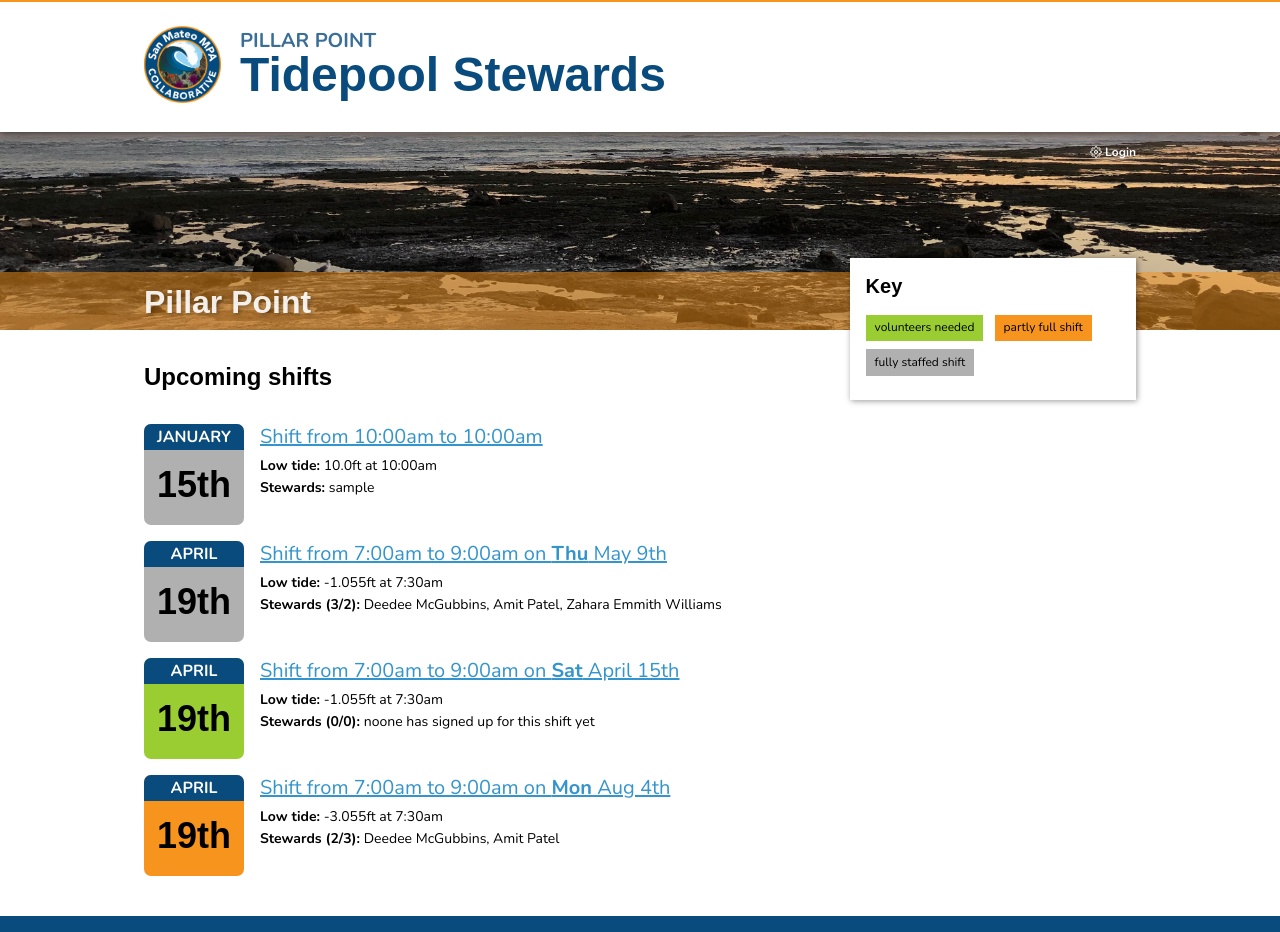
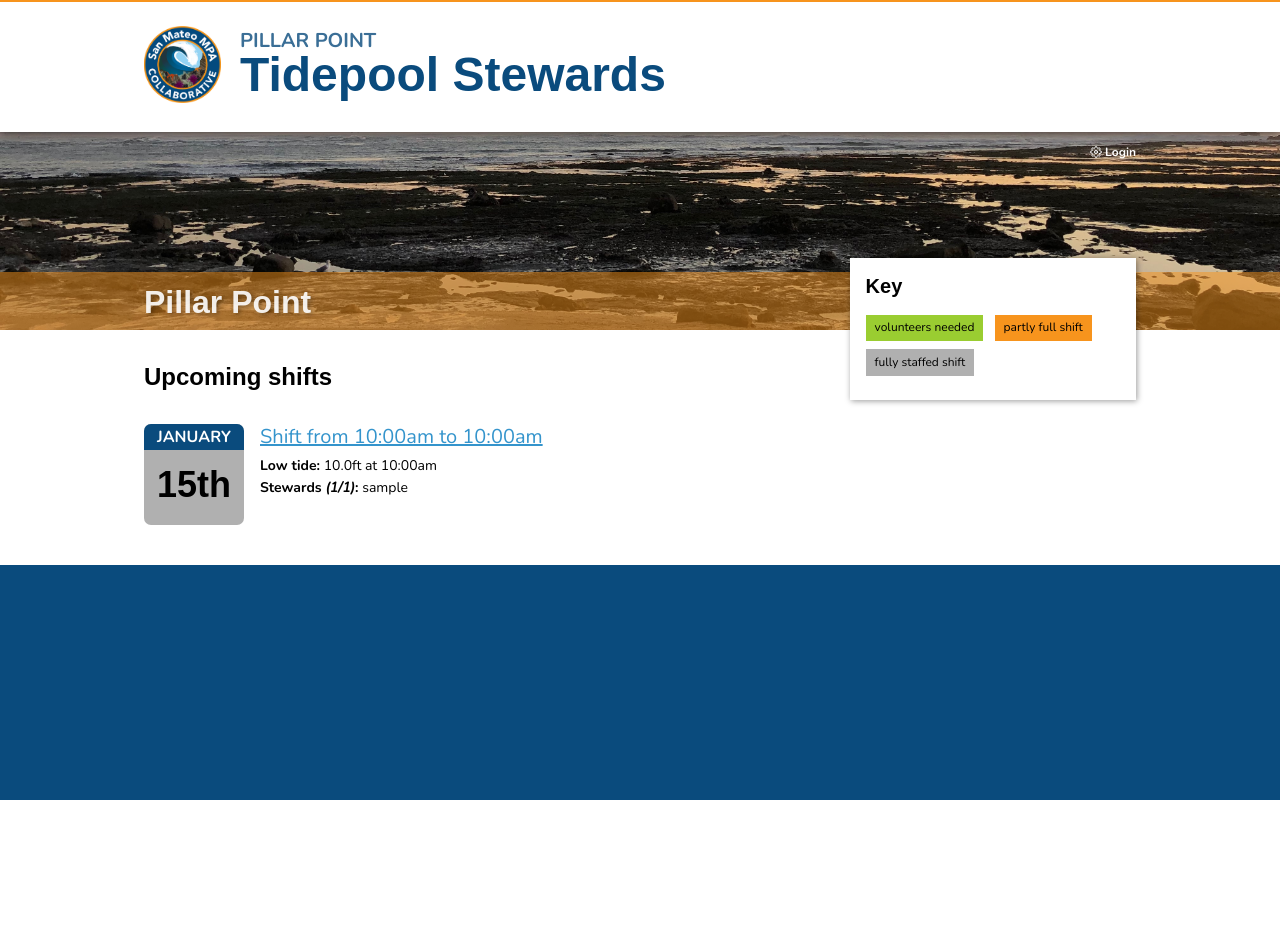
Before and after one commit to natbat/pillarpointstewards, a Django app: page /shifts/ in a window 1280 px wide. After the commit the page ends 800 px from the top, so only its background shows below. Run offline with Django 4.2, Linux system fonts and the light colour scheme; tables that the repository leaves empty hold one stand-in row (values such as "Sample post"); some web fonts are replaced.

Commit message:
Finished implementing /shifts/ page, closes #41

```diff
--- a/pillarpointstewards/shifts/models.py
+++ b/pillarpointstewards/shifts/models.py
@@ -13,6 +13,16 @@
     target_stewards = models.IntegerField(blank=True, null=True)
 
     stewards = models.ManyToManyField("auth.User", related_name="shifts", blank=True)
+
+    @property
+    def fullness(self):
+        count = self.stewards.count()
+        if count == 0:
+            return "empty"
+        if self.target_stewards and count >= self.target_stewards:
+            return "full"
+        else:
+            return "partfull"
 
     def __str__(self):
         return "{}-{}".format(self.shift_start, self.shift_end)
--- a/pillarpointstewards/templates/shifts.html
+++ b/pillarpointstewards/templates/shifts.html
@@ -32,32 +32,16 @@
     <ol class="shifts">
       {% for shift in shifts %}
         <li class="shift">
-            <h3 class="date date-full" title="{{ shift.shift_start.date }}"><span class="day">{{ shift.shift_start|date:"jS" }}</span> <span class="month">{{ shift.shift_start|date:"F" }}</span></h3>
+            <h3 class="date date-{{ shift.fullness }}" title="{{ shift.shift_start.date }}"><span class="day">{{ shift.shift_start|date:"jS" }}</span> <span class="month">{{ shift.shift_start|date:"F" }}</span></h3>
             <p class="shifttimes"><a href="/shifts/{{ shift.pk }}/">Shift from {{ shift.shift_start|date:"g:iA"|lower }} to {{ shift.shift_end|date:"g:iA"|lower }}</a></p>
             {% if shift.mllw_feet %}
               <p class="lowtide"><strong>Low tide:</strong> {{ shift.mllw_feet }}ft at {{ shift.lowest_tide|date:"g:iA"|lower }}</p>
             {% endif %}
             {% if shift.stewards.all %}
-              <p class="stewards"><strong>Stewards:</strong> {% for steward in shift.stewards.all %}{{ steward }} {% if not forloop.last %}, {% endif %}{% endfor %}</p>
+              <p class="stewards"><strong>Stewards <em>({{ shift.stewards.count }}{% if shift.target_stewards %}/{{ shift.target_stewards }}{% endif %})</em>:</strong>
+                {% for steward in shift.stewards.all %}{{ steward }} {% if not forloop.last %}, {% endif %}{% endfor %}
+              </p>
             {% endif %}
-        </li>
-        <li class="shift">
-          <h3 class="date date-full" title="April 19, 2022"><span class="day">19th</span> <span class="month">April</span></h3>
-          <p class="shifttimes"><a href="/shifts/136/">Shift from 7:00am to 9:00am on <strong>Thu</strong> May 9th</a></p>
-          <p class="lowtide"><strong>Low tide:</strong> -1.055ft at 7:30am</p>
-          <p class="stewards"><strong>Stewards (3/2):</strong> Deedee McGubbins, Amit Patel, Zahara Emmith Williams</p>
-        </li>
-        <li class="shift">
-          <h3 class="date date-empty" title="April 19, 2022"><span class="day">19th</span> <span class="month">April</span></h3>
-          <p class="shifttimes"><a href="/shifts/136/">Shift from 7:00am to 9:00am on <strong>Sat</strong> April 15th</a></p>
-          <p class="lowtide"><strong>Low tide:</strong> -1.055ft at 7:30am</p>
-          <p class="stewards"><strong>Stewards (0/0):</strong> noone has signed up for this shift yet</p>
-        </li>
-        <li class="shift">
-          <h3 class="date date-partfull" title="April 19, 2022"><span class="day">19th</span> <span class="month">April</span></h3>
-          <p class="shifttimes"><a href="/shifts/136/">Shift from 7:00am to 9:00am on <strong>Mon</strong> Aug 4th</a></p>
-          <p class="lowtide"><strong>Low tide:</strong> -3.055ft at 7:30am</p>
-          <p class="stewards"><strong>Stewards (2/3):</strong> Deedee McGubbins, Amit Patel</p>
         </li>
       {% endfor %}
     </ol>
```
